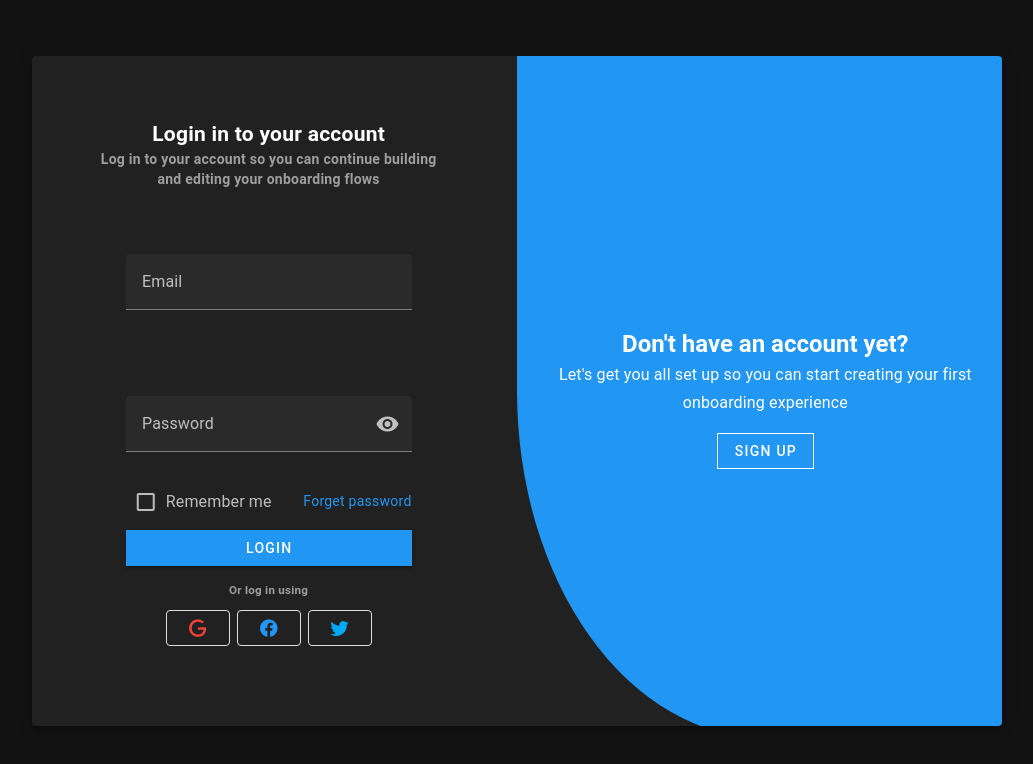
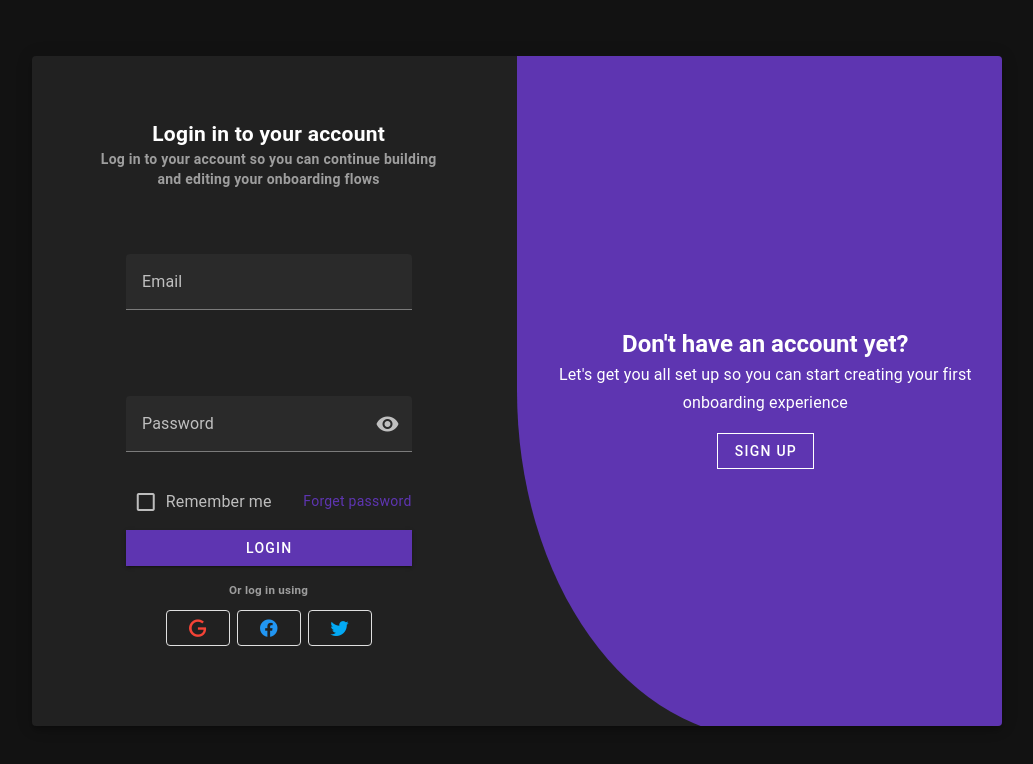
Before and after one commit to matheusmmeneses/loginPage-yt, a Vue app: page / in a window 1280 px wide. Shown: the top 764 px of the page, without its empty margins (123-1156 px from the left). Built offline with nearby package versions, Linux system fonts and the light colour scheme.

Commit message:
update theme

```diff
--- a/src/components/HelloWorld.vue
+++ b/src/components/HelloWorld.vue
@@ -4,7 +4,7 @@
       <v-col cols="12" sm="10">
         <v-card class="elevation-6 mt-10">
           <v-window v-model="step">
-            <v-window-item :value="1" them>
+            <v-window-item :value="1" >
               <v-row>
                 <v-col cols="12" sm="6">
                   <v-card-text class="mt-12">
@@ -16,19 +16,19 @@
                         <v-row align="center" justify="center">
                           <v-col cols="12" sm="8">
                             <v-text-field v-model="emailDefaultValue"
-                            label="Email" outlined dense color="blue" autocomplete="false" class="mt-16" type="email"
+                            label="Email" outlined dense color="deep-purple-lighten-5" autocomplete="false" class="mt-16" type="email"
                             hint="Enter your email to access this website" placeholder="your@email.com" :rules="rules"></v-text-field>
                             <v-text-field v-model="passwordDefaultValue"
-                            label="Password" outlined dense color="blue" autocomplete="false" :append-inner-icon="marker ? 'mdi-eye' : 'mdi-eye-off'"
+                            label="Password" outlined dense color="deep-purple-lighten-5" autocomplete="false" :append-inner-icon="marker ? 'mdi-eye' : 'mdi-eye-off'"
                             :type="passwordVisible ? 'text' : 'password'" class="mt-16" hint="Enter your password to access this website"
                             placeholder="Password" @click:append-inner="togglePasswordVisibility" :rules="rules"></v-text-field>
                             <v-row>
                               <v-col cols="12" class="d-flex justify-space-between align-center">
-                                <v-checkbox label="Remember me" color="blue" hide-details></v-checkbox>
-                                <span class="caption text-blue">Forget password</span>
+                                <v-checkbox label="Remember me" color="deep-purple-darken-1" hide-details></v-checkbox>
+                                <span class="caption text-deep-purple-darken-1">Forget password</span>
                               </v-col>
                             </v-row>
-                            <v-btn color="blue" dark block tile type="submit">Login</v-btn>
+                            <v-btn color="deep-purple-darken-1" dark block tile type="submit">Login</v-btn>
                             <h5 class="text-center text-grey mt-4 mb-3">Or log in using</h5>
                             <div class="d-flex justify-space-between align-center mx-10 mb-16">
                               <v-btn depressed variant="outlined" color="grey-lighten-2">
@@ -46,7 +46,7 @@
                     </form>
                   </v-card-text>
                 </v-col>
-                <v-col cols="12" sm="6" class="d-flex bg-blue justify-center align-center" id="rounded-Col">
+                <v-col cols="12" sm="6" class="d-flex bg-deep-purple-darken-1 justify-center align-center" id="rounded-Col">
                   <div class="text-center;padding: 180px 0; justify-center align-center">
                     <v-card-text class="text-white align-center">
                       <div class="text-center text-h5 font-weight-bold">Don't have an account yet?</div>
@@ -64,7 +64,7 @@
             </v-window-item>
             <v-window-item :value="2">
                 <v-row>
-                <v-col cols="12" sm="6" class="d-flex bg-blue justify-center align-center" id="rounded-Col2">
+                <v-col cols="12" sm="6" class="d-flex bg-deep-purple-darken-1 justify-center align-center" id="rounded-Col2">
                   <div class="text-center; padding: 180px 0; justify-center align-center">
                     <v-card-text class="text-white">
                       <div class="text-center text-h5 font-weight-bold">Already Signed up?</div>
@@ -88,31 +88,31 @@
                       <v-col cols="12" sm="8">
                         <v-row>
                           <v-col cols="12" sm="6">
-                            <v-text-field label="First Name" dense color="blue" autocomplete="false" class="mt-4" hint="Enter your first name to access this website"
+                            <v-text-field label="First Name" dense color="deep-purple-lighten-5" autocomplete="false" class="mt-4" hint="Enter your first name to access this website"
                             :rules="rules"
                             ></v-text-field>
                           </v-col>
                           <v-col cols="12" sm="6">
-                            <v-text-field label="Last Name" dense color="blue" autocomplete="false" class="mt-4" hint="Enter your last name to access this website"
+                            <v-text-field label="Last Name" dense color="deep-purple-lighten-5" autocomplete="false" class="mt-4" hint="Enter your last name to access this website"
                             :rules="rules"
                             ></v-text-field>
                           </v-col>
                         </v-row>
                         <v-col cols="12" sm="12">
                           <v-text-field v-model="emailDefaultValue"
-                            label="Email" dense color="blue" autocomplete="false" class="mt-16" type="email"
+                            label="Email" dense color="deep-purple-lighten-5" autocomplete="false" class="mt-16" type="email"
                             hint="Enter your email to access this website" placeholder="your@email.com" :rules="rules"></v-text-field>
                         <v-text-field v-model="passwordDefaultValue"
-                            label="Password" outlined dense color="blue" autocomplete="false" :append-inner-icon="marker ? 'mdi-eye' : 'mdi-eye-off'"
+                            label="Password" outlined dense color="deep-purple-lighten-5" autocomplete="false" :append-inner-icon="marker ? 'mdi-eye' : 'mdi-eye-off'"
                             :type="passwordVisible ? 'text' : 'password'" class="mt-16" hint="Enter your password to access this website"
                             placeholder="Password" @click:append-inner="togglePasswordVisibility" :rules="rules"></v-text-field>
                         <v-row>
                           <v-col cols="12" class="d-flex justify-space-between align-center">
-                                <v-checkbox label="I accept the AAE" color="blue" hide-details v-model="enabled"></v-checkbox>
-                                <span class="caption text-blue">Terms & Conditions</span>
+                                <v-checkbox label="I accept the AAE" color="deep-purple-darken-1" hide-details v-model="enabled"></v-checkbox>
+                                <span class="caption text-deep-purple-darken-1">Terms & Conditions</span>
                             </v-col>
                         </v-row>
-                        <v-btn color="blue" dark block tile type="submit" :disabled="!enabled" >Login</v-btn>
+                        <v-btn color="deep-purple-darken-1" dark block tile type="submit" :disabled="!enabled" >Login</v-btn>
                         <h5 class="text-center text-grey mt-4 mb-3">Or log in using</h5>
                         <div class="d-flex justify-space-between align-center mx-10 mb-16">
                           <v-btn depressed variant="outlined" color="grey-lighten-2">
```
